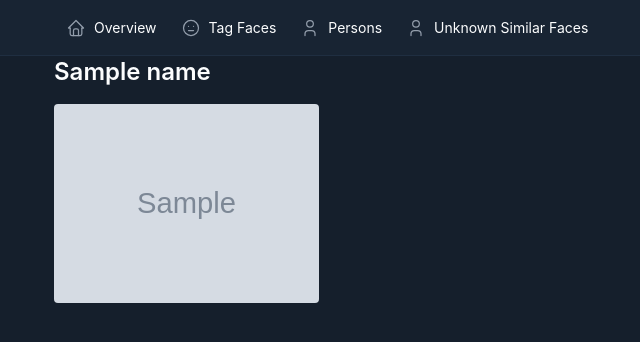
After one commit to ruudverheijden/tag-my-photos, a Flask app: template src/web/templates/person.html in a window 1280 px wide. The commit adds this page. Shown: the top 342 px of the page, without its empty margins (32-672 px from the left). Run offline with Flask 3, Linux system fonts and the light colour scheme; the template is opened without the code that fills it: most values are stand-ins (such as "Sample title", 1, 10 or a date in 2020); grey boxes marked "Sample" are stand-in pictures; some libraries are stand-ins or nearby versions.

Commit message:
Adding a page with all photos of a single person

```diff
--- /dev/null
+++ b/src/web/templates/person.html
@@ -0,0 +1,40 @@
+{% extends 'base.html' %}
+
+{% block content %}
+  <div class="container">
+    <h1>{{ name }}</h1>
+    <div class="row">
+      {% for face in faces %}
+        <div class="col-lg-3 col-md-4 col-sm-6 col-xs-12 face-container">
+          <figure class="figure rounded overflow-hidden position-relative">
+            <a href="{{ url_for('files.get_file', file_id=face.file_id) }}">
+              <img src="{{ face.thumbnail_path }}" class="figure-img img-fluid">
+            </a>
+          </figure>
+        </div>
+      {% endfor %}
+    </div>
+  </div>
+{% endblock %}
+
+{% block style %}
+  <style>
+    .figure {
+      width: 100%;
+    }
+
+    .figure-img {
+      margin-bottom: 0;
+      width: 100%;
+    }
+
+    .figure-caption {
+      position: absolute;
+      bottom: 0;
+      width: 100%;
+      background: rgba(0, 0, 0, 0.3);
+      color: white;
+      padding: 10px 15px;
+    }
+  </style>
+{% endblock %}
--- a/src/web/templates/persons_overview.html
+++ b/src/web/templates/persons_overview.html
@@ -6,7 +6,7 @@
       {% for person in persons %}
         <div class="col-lg-3 col-md-4 col-sm-6 col-xs-12 face-container">
           <figure class="figure rounded overflow-hidden position-relative">
-            <a href="">
+            <a href="{{ url_for('persons.get_person', person_id=person.id) }}">
               <img src="{{ person.thumbnail_path }}" class="figure-img img-fluid">
             </a>
             <figcaption class="figure-caption">
```
Also changed, not shown: src/web/routes/persons.py (+38 -1 lines).
